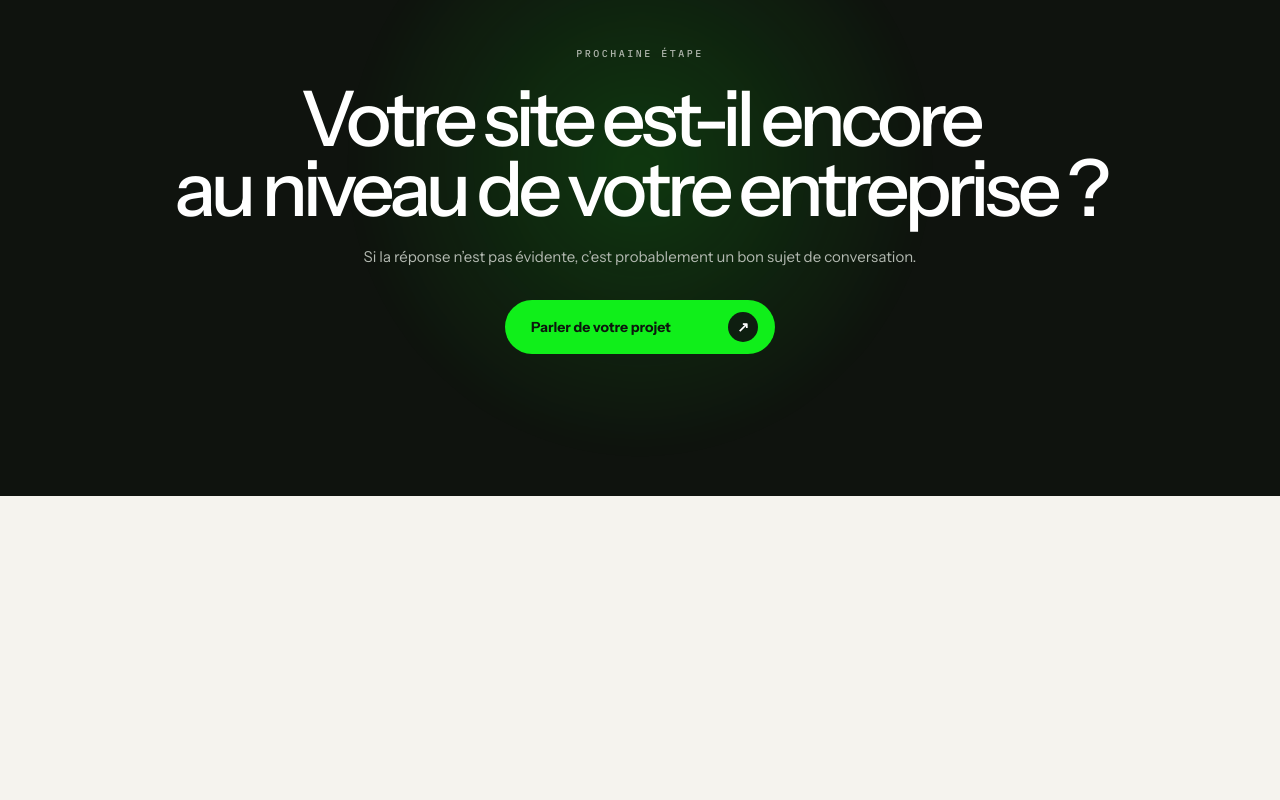
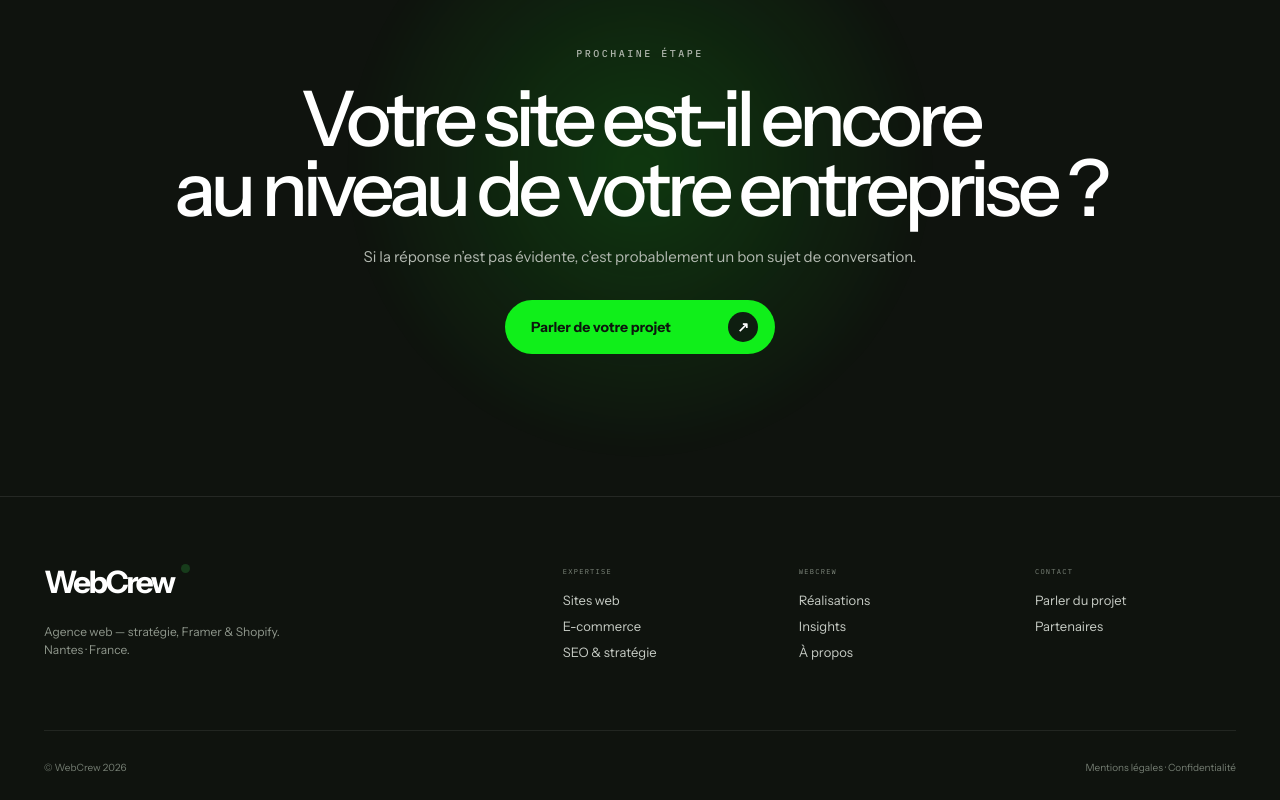
Before and after one commit to Emir10zenia10/Webcrew-website, a Next.js app: page / in a window 1280 px wide. Shown: the part 9115-9915 px from the top of the page. Before the commit the page ends 9611 px from the top, so only its background shows below. Built offline with nearby package versions, Linux system fonts and the light colour scheme.

Commit message:
WebCrew V3: correct page landmarks for header main and footer

```diff
--- a/app/page.tsx
+++ b/app/page.tsx
@@ -2,14 +2,18 @@ import { Header } from "@/components/Header";
 import { Hero } from "@/components/Hero";
 import { PerceptionGap } from "@/components/PerceptionGap";
 import { HomeSections } from "@/components/HomeSections";
+import { SiteFooter } from "@/components/SiteFooter";
 
 export default function Page() {
   return (
-    <main id="main-content">
+    <>
       <Header />
-      <Hero />
-      <PerceptionGap />
-      <HomeSections />
-    </main>
+      <main id="main-content">
+        <Hero />
+        <PerceptionGap />
+        <HomeSections />
+      </main>
+      <SiteFooter />
+    </>
   );
 }
```
